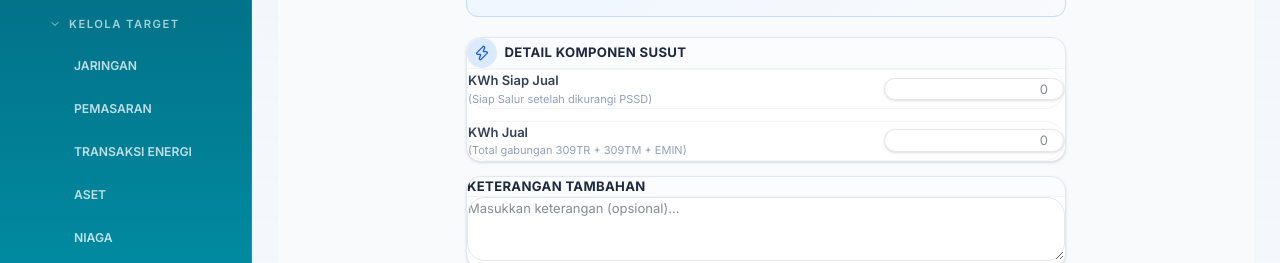
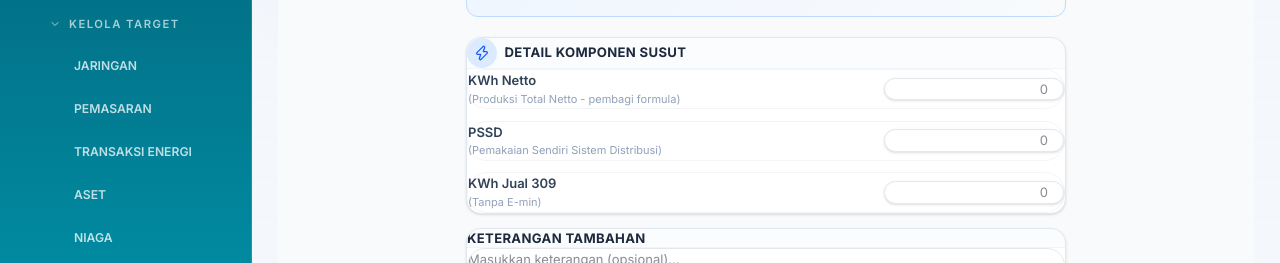
Before and after one commit to andreyjonathann/Kerja-Praktek---PLN-UP3, a React (Vite) app in the folder Frontend/: page /susut/edit/1/1 in a window 1280 px wide. Shown: the part 263-526 px from the top of the page. Built offline with nearby package versions, Linux system fonts and the light colour scheme; no server answers; sample sign-in values are in the browser's storage.

Commit message:
fix(susut-distribusi): sync form Edit ke skema 3-field
Update defaultValues, useWatch, formula preview, fetch/reset data, submit payload, dan JSX input fields dari kwh_siap_jual/kwh_jual (lama) ke kwh_netto/pssd/kwh_jual_309, konsisten dengan form Input yang sudah diupdate

```diff
--- a/Frontend/src/pages/EditKinerjaSusutDistribusi/index.jsx
+++ b/Frontend/src/pages/EditKinerjaSusutDistribusi/index.jsx
@@ -20,8 +20,9 @@ export default function EditKinerjaSusutDistribusiPage() {
 
   const { register, handleSubmit, reset, control, formState: { errors, isDirty: formIsDirty } } = useForm({
     defaultValues: {
-      kwh_siap_jual: '',
-      kwh_jual: '',
+      kwh_netto: '',
+      pssd: '',
+      kwh_jual_309: '',
       keterangan: ''
     }
   });
@@ -32,17 +33,19 @@ export default function EditKinerjaSusutDistribusiPage() {
     setIsDirty(formIsDirty);
   }, [formIsDirty]);
 
-  const kwh_siap_jual = useWatch({ control, name: 'kwh_siap_jual' });
-  const kwh_jual = useWatch({ control, name: 'kwh_jual' });
+  const kwh_netto = useWatch({ control, name: 'kwh_netto' });
+  const pssd = useWatch({ control, name: 'pssd' });
+  const kwh_jual_309 = useWatch({ control, name: 'kwh_jual_309' });
 
   const bulanName = MONTHS[parseInt(bulan) - 1]?.label || `Bulan ${bulan}`;
 
   // Calculate Susut Preview (sama persis dengan halaman Input)
   let previewSusut = null;
-  const siapJualVal = parseFloat(kwh_siap_jual);
-  const jualVal = parseFloat(kwh_jual) || 0;
-  if (!isNaN(siapJualVal) && siapJualVal > 0) {
-    previewSusut = ((siapJualVal - jualVal) / siapJualVal) * 100;
+  const nettoVal = parseFloat(kwh_netto);
+  const pssdVal = parseFloat(pssd) || 0;
+  const jual309Val = parseFloat(kwh_jual_309) || 0;
+  if (!isNaN(nettoVal) && nettoVal > 0) {
+    previewSusut = ((nettoVal - pssdVal - jual309Val) / nettoVal) * 100;
   }
 
   // Fetch existing data
@@ -63,8 +66,9 @@ export default function EditKinerjaSusutDistribusiPage() {
 
         setRecordId(row.id);
         reset({
-          kwh_siap_jual: row.kwh_siap_jual != null ? row.kwh_siap_jual : '',
-          kwh_jual: row.kwh_jual != null ? row.kwh_jual : '',
+          kwh_netto: row.kwh_netto != null ? row.kwh_netto : '',
+          pssd: row.pssd != null ? row.pssd : '',
+          kwh_jual_309: row.kwh_jual_309 != null ? row.kwh_jual_309 : '',
           keterangan: row.keterangan || ''
         });
       })
@@ -118,8 +122,9 @@ export default function EditKinerjaSusutDistribusiPage() {
     setStatus(null);
     try {
       await api.put(`/v1/susut-distribusi/${recordId}`, {
-        kwh_siap_jual: data.kwh_siap_jual,
-        kwh_jual: data.kwh_jual,
+        kwh_netto: data.kwh_netto,
+        pssd: data.pssd,
+        kwh_jual_309: data.kwh_jual_309,
         keterangan: data.keterangan
       });
       setStatus('success');
@@ -254,29 +259,40 @@ export default function EditKinerjaSusutDistribusiPage() {
 
                   <div className="flex items-center justify-between p-3 bg-white border border-[#f3f4f6] rounded-xl gap-4 hover:bg-slate-50 transition">
                     <div className="flex flex-col flex-1">
-                      <label className="font-semibold text-slate-700 text-[13px]">KWh Siap Jual</label>
-                      <span className="text-[11px] text-slate-400">(Siap Salur setelah dikurangi PSSD)</span>
+                      <label className="font-semibold text-slate-700 text-[13px]">KWh Netto</label>
+                      <span className="text-[11px] text-slate-400">(Produksi Total Netto - pembagi formula)</span>
                     </div>
                     <div className="flex flex-col items-end">
-                      <input type="number" step="any" {...register('kwh_siap_jual', { required: 'Wajib diisi', min: { value: 0.0001, message: '> 0' } })} className={fieldInputClass} placeholder="0" />
-                      {errors.kwh_siap_jual && <span className="text-xs text-red-500 mt-1 font-semibold">{errors.kwh_siap_jual.message}</span>}
+                      <input type="number" step="any" {...register('kwh_netto', { required: 'Wajib diisi', min: { value: 0.0001, message: '> 0' } })} className={fieldInputClass} placeholder="0" />
+                      {errors.kwh_netto && <span className="text-xs text-red-500 mt-1 font-semibold">{errors.kwh_netto.message}</span>}
                     </div>
                   </div>
                   <div className="flex items-center justify-between p-3 bg-white border border-[#f3f4f6] rounded-xl gap-4 hover:bg-slate-50 transition">
                     <div className="flex flex-col flex-1">
-                      <label className="font-semibold text-slate-700 text-[13px]">KWh Jual</label>
-                      <span className="text-[11px] text-slate-400">(Total gabungan 309TR + 309TM + EMIN)</span>
+                      <label className="font-semibold text-slate-700 text-[13px]">PSSD</label>
+                      <span className="text-[11px] text-slate-400">(Pemakaian Sendiri Sistem Distribusi)</span>
                     </div>
                     <div className="flex flex-col items-end">
-                      <input type="number" step="any" {...register('kwh_jual', {
+                      <input type="number" step="any" {...register('pssd', { required: 'Wajib diisi', min: { value: 0, message: 'Tidak boleh negatif' } })} className={fieldInputClass} placeholder="0" />
+                      {errors.pssd && <span className="text-xs text-red-500 mt-1 font-semibold">{errors.pssd.message}</span>}
+                    </div>
+                  </div>
+                  <div className="flex items-center justify-between p-3 bg-white border border-[#f3f4f6] rounded-xl gap-4 hover:bg-slate-50 transition">
+                    <div className="flex flex-col flex-1">
+                      <label className="font-semibold text-slate-700 text-[13px]">KWh Jual 309</label>
+                      <span className="text-[11px] text-slate-400">(Tanpa E-min)</span>
+                    </div>
+                    <div className="flex flex-col items-end">
+                      <input type="number" step="any" {...register('kwh_jual_309', {
                         required: 'Wajib diisi',
                         min: { value: 0, message: 'Tidak boleh negatif' },
                         validate: (value) => {
-                          const siapJual = parseFloat(kwh_siap_jual) || 0;
-                          return parseFloat(value) <= siapJual || 'KWh Jual tidak boleh melebihi KWh Siap Jual';
+                          const netto = parseFloat(kwh_netto) || 0;
+                          const pssdVal = parseFloat(pssd) || 0;
+                          return (pssdVal + parseFloat(value)) <= netto || 'PSSD + KWh Jual 309 tidak boleh melebihi KWh Netto';
                         }
                       })} className={fieldInputClass} placeholder="0" />
-                      {errors.kwh_jual && <span className="text-xs text-red-500 mt-1 font-semibold">{errors.kwh_jual.message}</span>}
+                      {errors.kwh_jual_309 && <span className="text-xs text-red-500 mt-1 font-semibold">{errors.kwh_jual_309.message}</span>}
                     </div>
                   </div>
 
```
